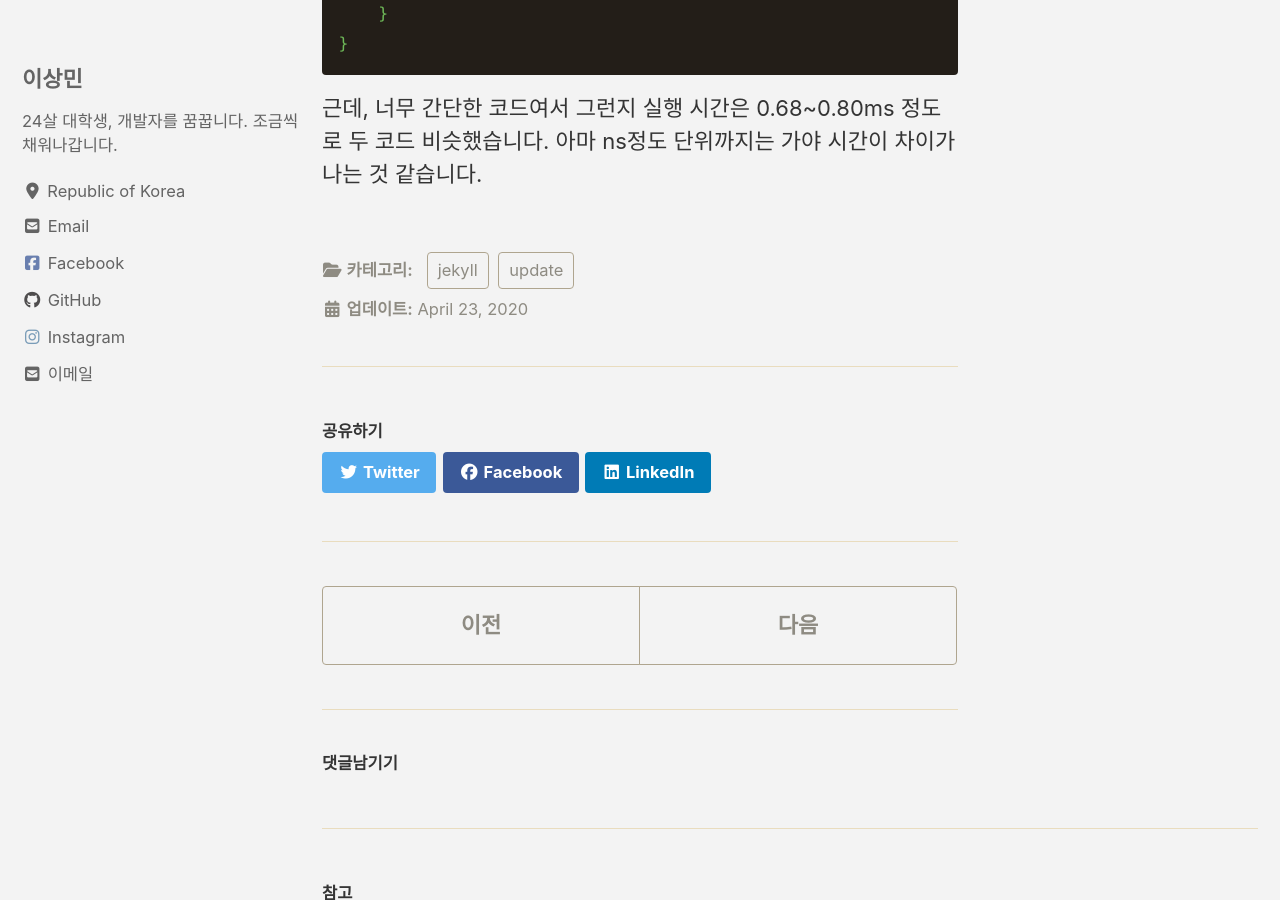
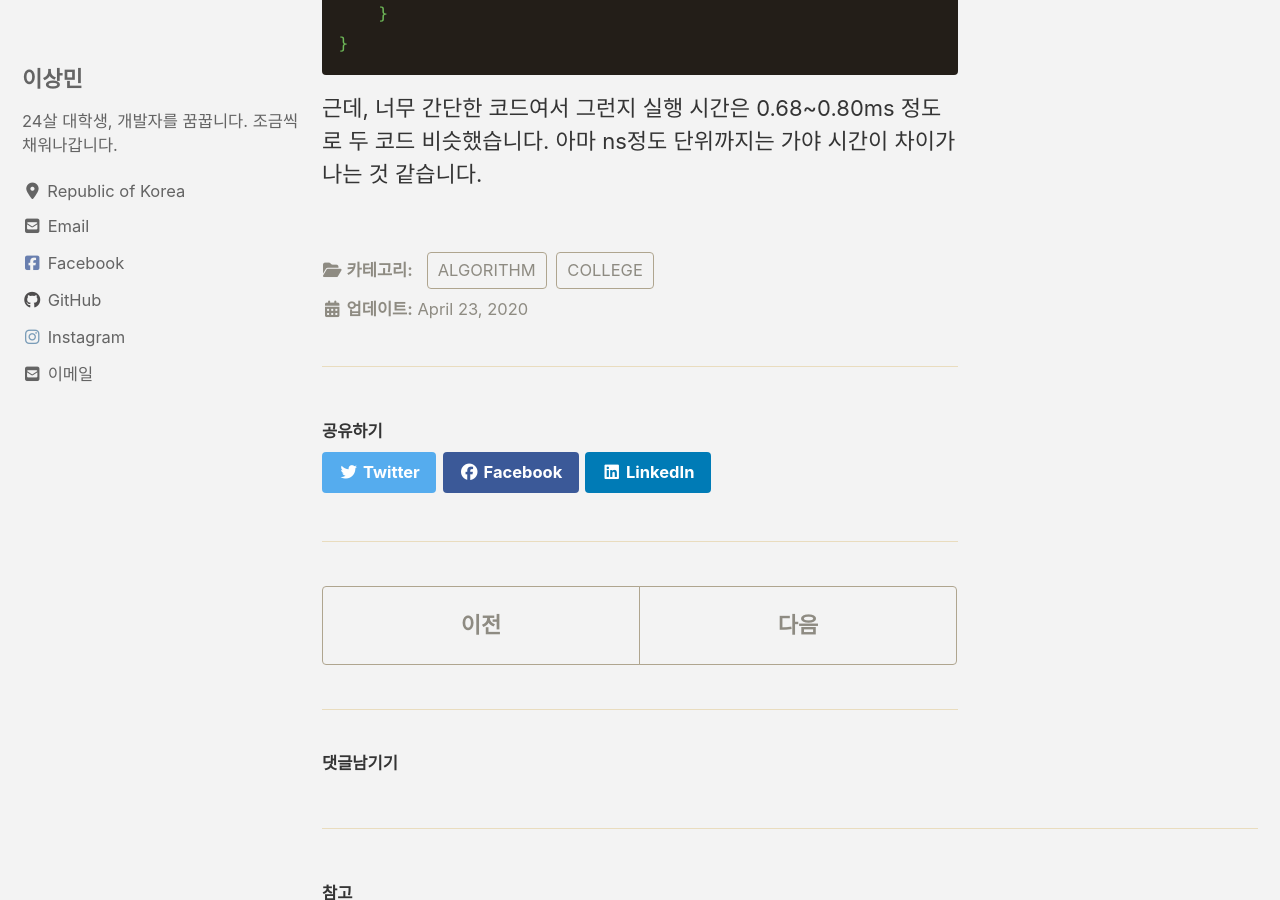
Before and after one commit to sang0436/sang0436.github.io, a Jekyll site: the page built from _posts/2020-04-23-Greedy-Algorithm-Questions.md, in a window 1280 px wide and 900 px high, scrolled down 6178 px. Built offline with Jekyll 4.4.1, drawn with Linux system fonts in a browser that asks for light colours; cached includes are drawn as plain includes; nearby versions of some CDN libraries; formulas are drawn with MathJax 3; comment, search, counter and statistics services are not loaded.

Commit message:
Update 2020-04-23-Greedy-Algorithm-Questions.md

```diff
--- a/_posts/2020-04-23-Greedy-Algorithm-Questions.md
+++ b/_posts/2020-04-23-Greedy-Algorithm-Questions.md
@@ -2,7 +2,7 @@
 layout : single
 title : "Greedy Algorithm Questions"
 date : 2020-04-23
-categories : jekyll update
+categories : ALGORITHM COLLEGE
 use_math : true
 ---
 
```
